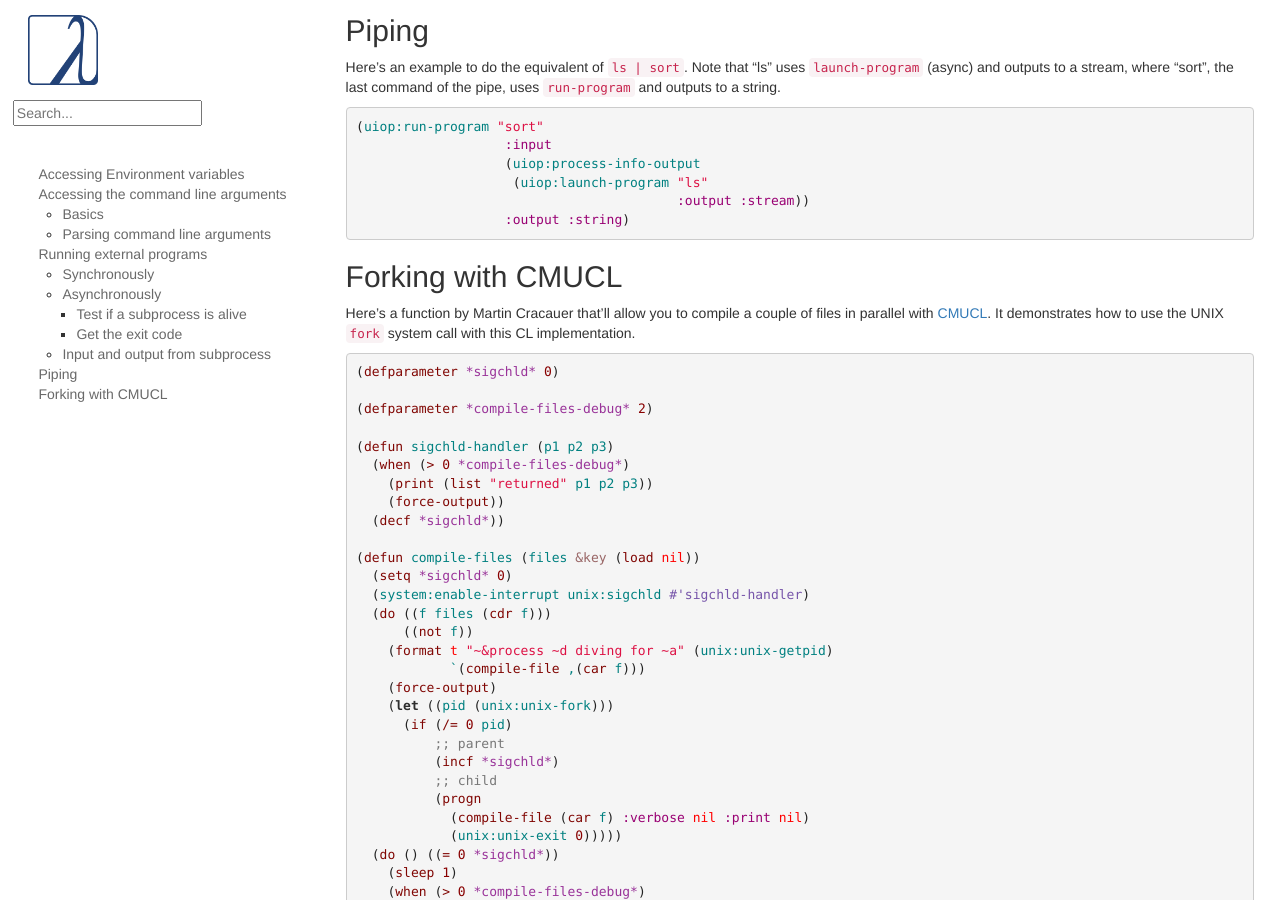
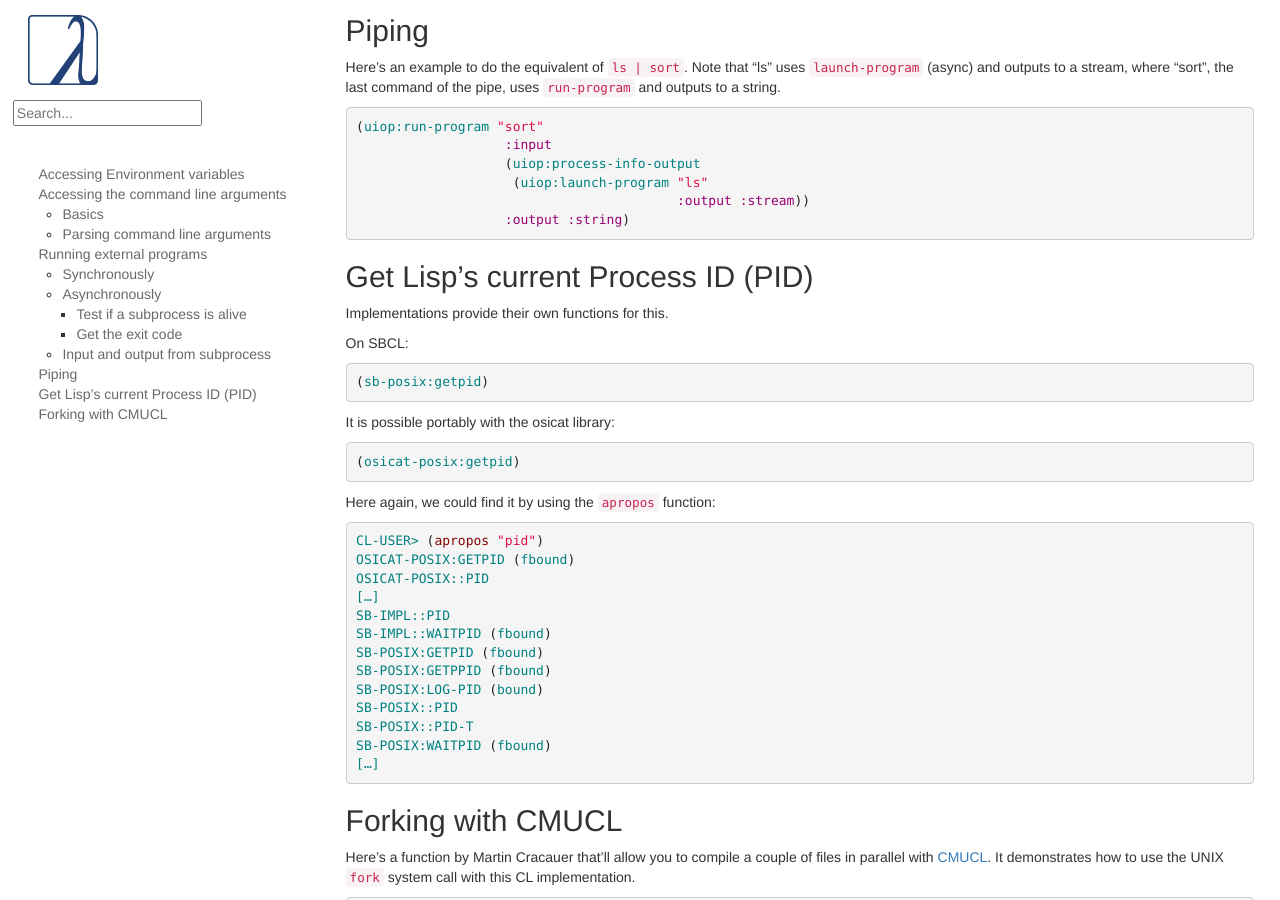
Before and after one commit to LispCookbook/cl-cookbook, a Jekyll site: the page built from os.md, in a window 1280 px wide and 900 px high, scrolled down 6733 px. Built offline with Jekyll 4.4.1, drawn with Linux system fonts in a browser that asks for light colours.

Commit message:
os: how to get the current PID

```diff
--- a/os.md
+++ b/os.md
@@ -498,6 +498,42 @@ string.
                    :output :string)
 ~~~
 
+
+## Get Lisp's current Process ID (PID)
+
+Implementations provide their own functions for this.
+
+On SBCL:
+
+~~~lisp
+(sb-posix:getpid)
+~~~
+
+It is possible portably with the osicat library:
+
+~~~lisp
+(osicat-posix:getpid)
+~~~
+
+Here again, we could find it by using the `apropos` function:
+
+~~~lisp
+CL-USER> (apropos "pid")
+OSICAT-POSIX:GETPID (fbound)
+OSICAT-POSIX::PID
+[…]
+SB-IMPL::PID
+SB-IMPL::WAITPID (fbound)
+SB-POSIX:GETPID (fbound)
+SB-POSIX:GETPPID (fbound)
+SB-POSIX:LOG-PID (bound)
+SB-POSIX::PID
+SB-POSIX::PID-T
+SB-POSIX:WAITPID (fbound)
+[…]
+~~~
+
+
 <a name="fork-cmucl"></a>
 
 ## Forking with CMUCL
```
